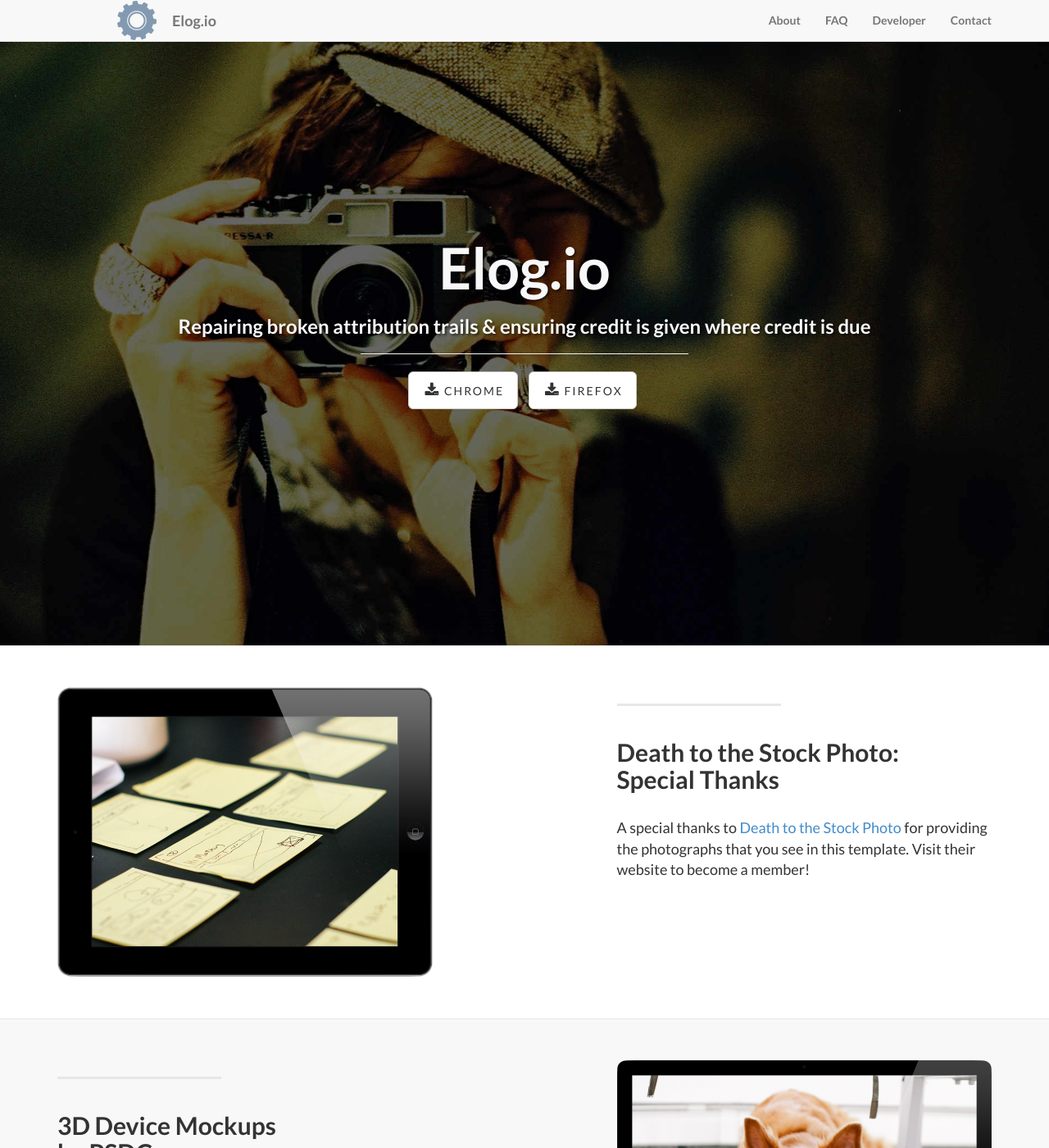
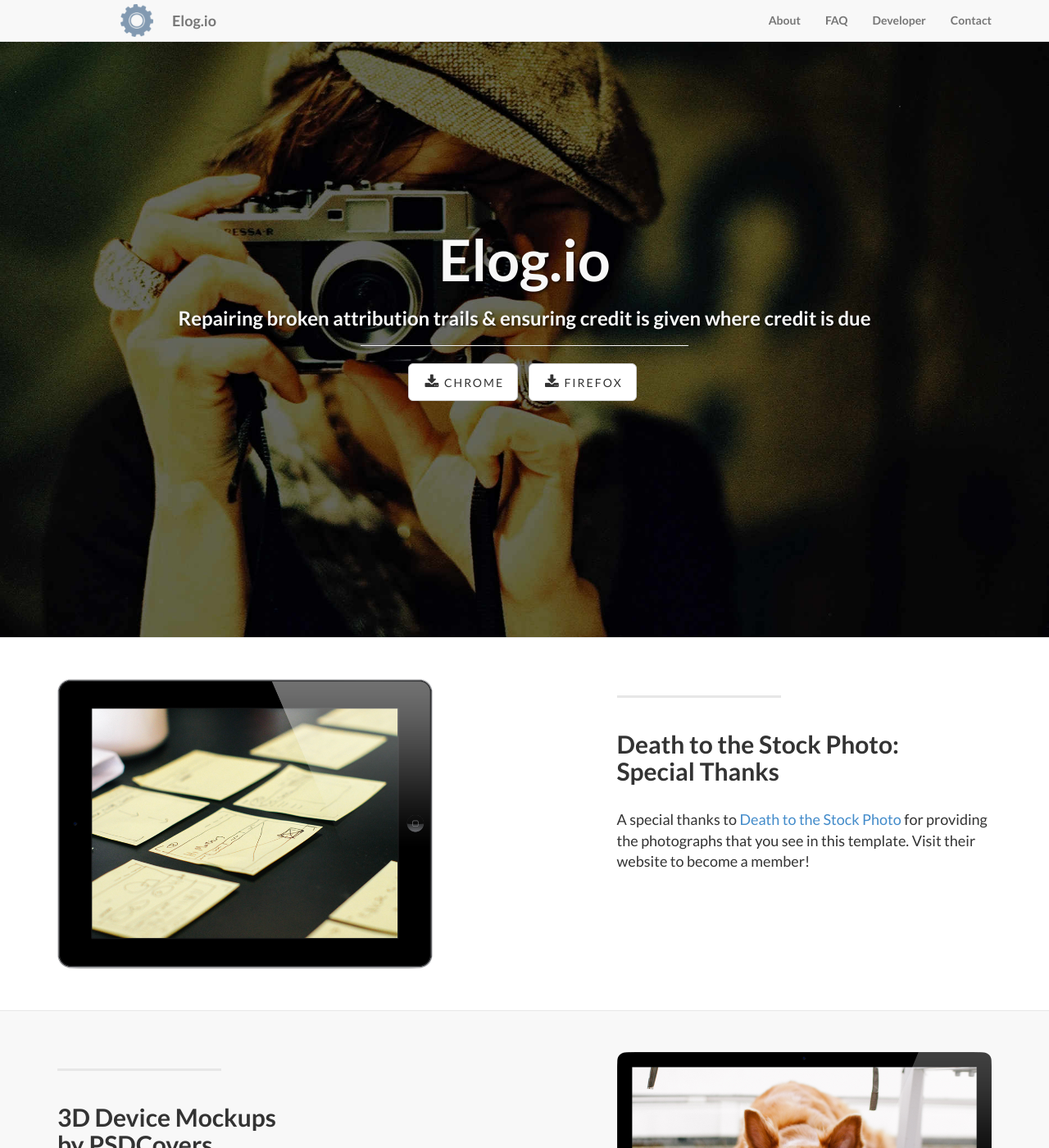
Before and after one commit to commonsmachinery/elogio, a Jekyll site: the page built from index.html, in a window 1280 px wide and 1400 px high. Shown: the whole window at 82% size. Built offline with Jekyll 4.4.1, drawn with Linux system fonts in a browser that asks for light colours.

Commit message:
Updated size of icon

```diff
--- a/css/landing-page.css
+++ b/css/landing-page.css
@@ -28,13 +28,14 @@
 
 .navbar-brand {
     background: url(../img/icon_48.png) no-repeat center center;
+    background-size: 40px 40px;
 }
 
 .navbar-brand span {
     margin-left: 140px;
 }
 .intro-header {
-    padding-top: 60px; /* If you're making other pages, make sure there is 50px of padding to make sure the navbar doesn't overlap content! */
+    padding-top: 50px; /* If you're making other pages, make sure there is 50px of padding to make sure the navbar doesn't overlap content! */
     padding-bottom: 50px;
     text-align: center;
     color: #f8f8f8;
```
